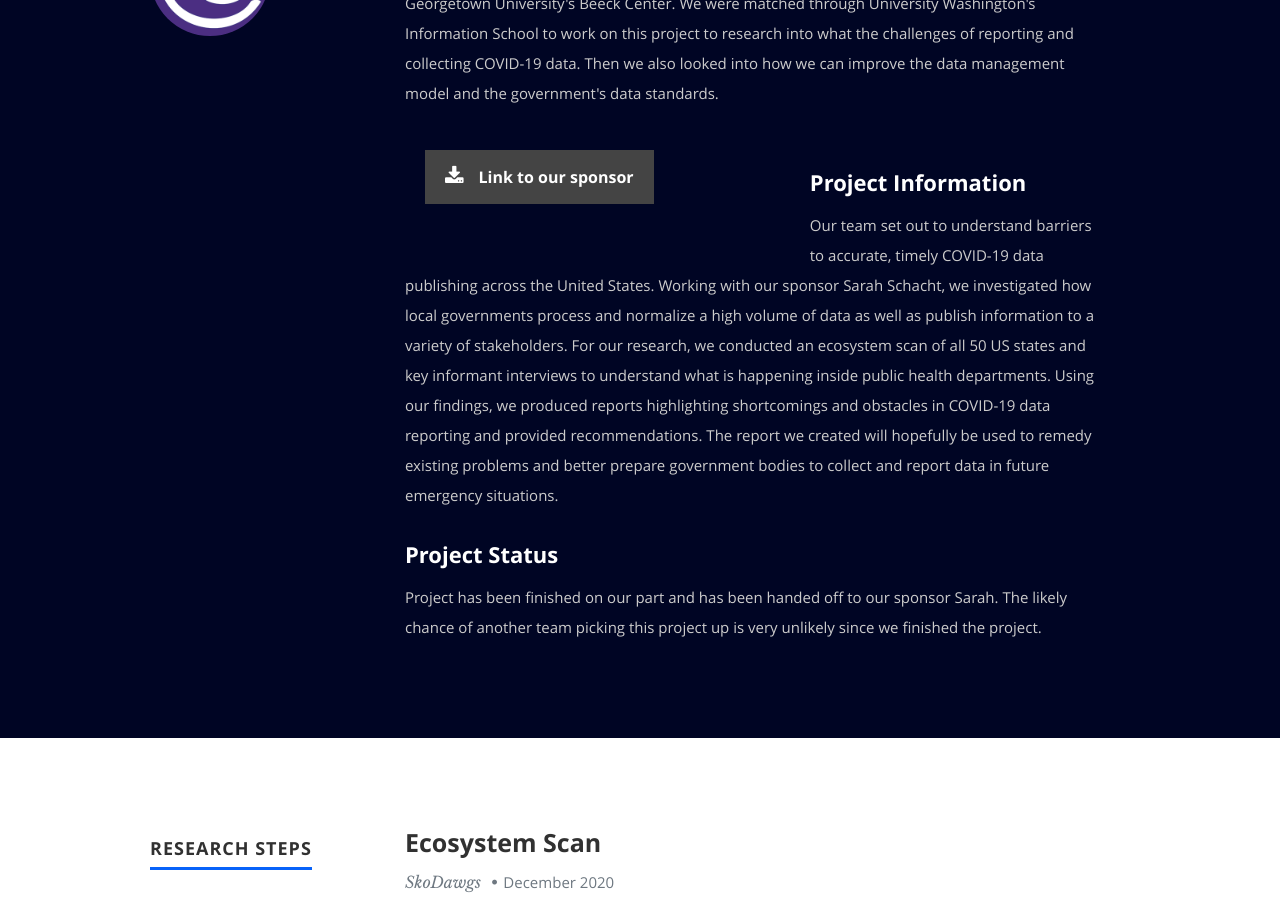
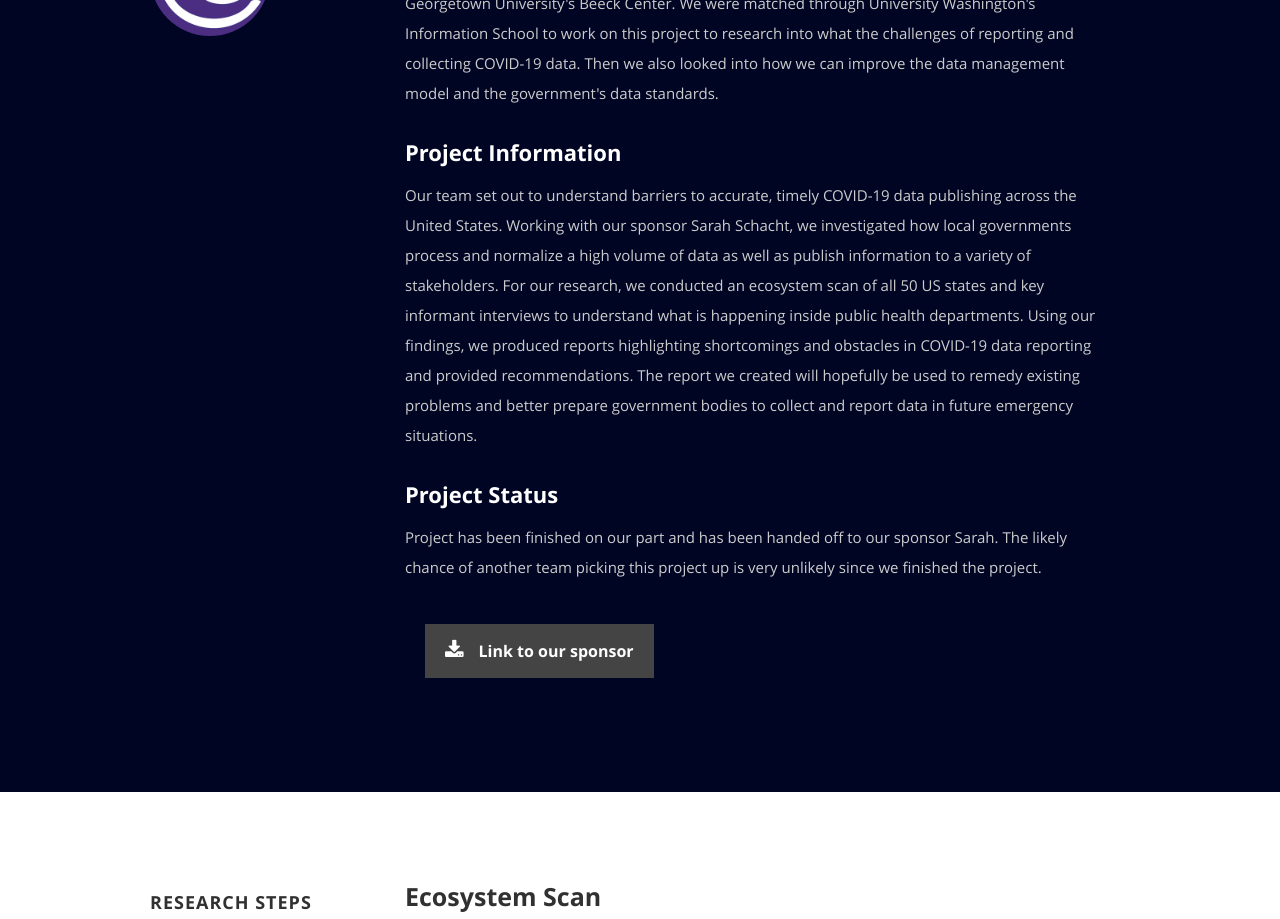
Before and after one commit to limj27/SkoDawgs-COVID19, a React (Create React App) app: page / in a window 1280 px wide. Shown: the part 980-1899 px from the top of the page. Built offline with nearby package versions, Linux system fonts and the light colour scheme.

Commit message:
Minor style change

```diff
--- a/src/Components/About.js
+++ b/src/Components/About.js
@@ -23,6 +23,10 @@ class About extends Component {
             <h2>About Our Sponsor</h2>
 
             <p>Our team has been working with a sponsor, Sarah Schacht who is a data + digital fellow from Georgetown University's Beeck Center. We were matched through University Washington's Information School to work on this project to research into what the challenges of reporting and collecting COVID-19 data. Then we also looked into how we can improve the data management model and the government's data standards.</p>
+            <h2>Project Information</h2>
+            <p>Our team set out to understand barriers to accurate, timely COVID-19 data publishing across the United States. Working with our sponsor Sarah Schacht, we investigated how local governments process and normalize a high volume of data as well as publish information to a variety of stakeholders. For our research, we conducted an ecosystem scan of all 50 US states and key informant interviews to understand what is happening inside public health departments. Using our findings, we produced reports highlighting shortcomings and obstacles in COVID-19 data reporting and provided recommendations. The report we created will hopefully be used to remedy existing problems and better prepare government bodies to collect and report data in future emergency situations.</p>
+            <h2>Project Status</h2>
+            <p>Project has been finished on our part and has been handed off to our sponsor Sarah. The likely chance of another team picking this project up is very unlikely since we finished the project.</p>
               <div className="columns download">
                 <p>
                   <a href={resumeDownload} className="button">
@@ -30,11 +34,7 @@ class About extends Component {
                   </a>
                 </p>
               </div>
-            <br></br>
-            <h2>Project Information</h2>
-            <p>Our team set out to understand barriers to accurate, timely COVID-19 data publishing across the United States. Working with our sponsor Sarah Schacht, we investigated how local governments process and normalize a high volume of data as well as publish information to a variety of stakeholders. For our research, we conducted an ecosystem scan of all 50 US states and key informant interviews to understand what is happening inside public health departments. Using our findings, we produced reports highlighting shortcomings and obstacles in COVID-19 data reporting and provided recommendations. The report we created will hopefully be used to remedy existing problems and better prepare government bodies to collect and report data in future emergency situations.</p>
-            <h2>Project Status</h2>
-            <p>Project has been finished on our part and has been handed off to our sponsor Sarah. The likely chance of another team picking this project up is very unlikely since we finished the project.</p>
+
             </div>
           </div>
       </section>
```
